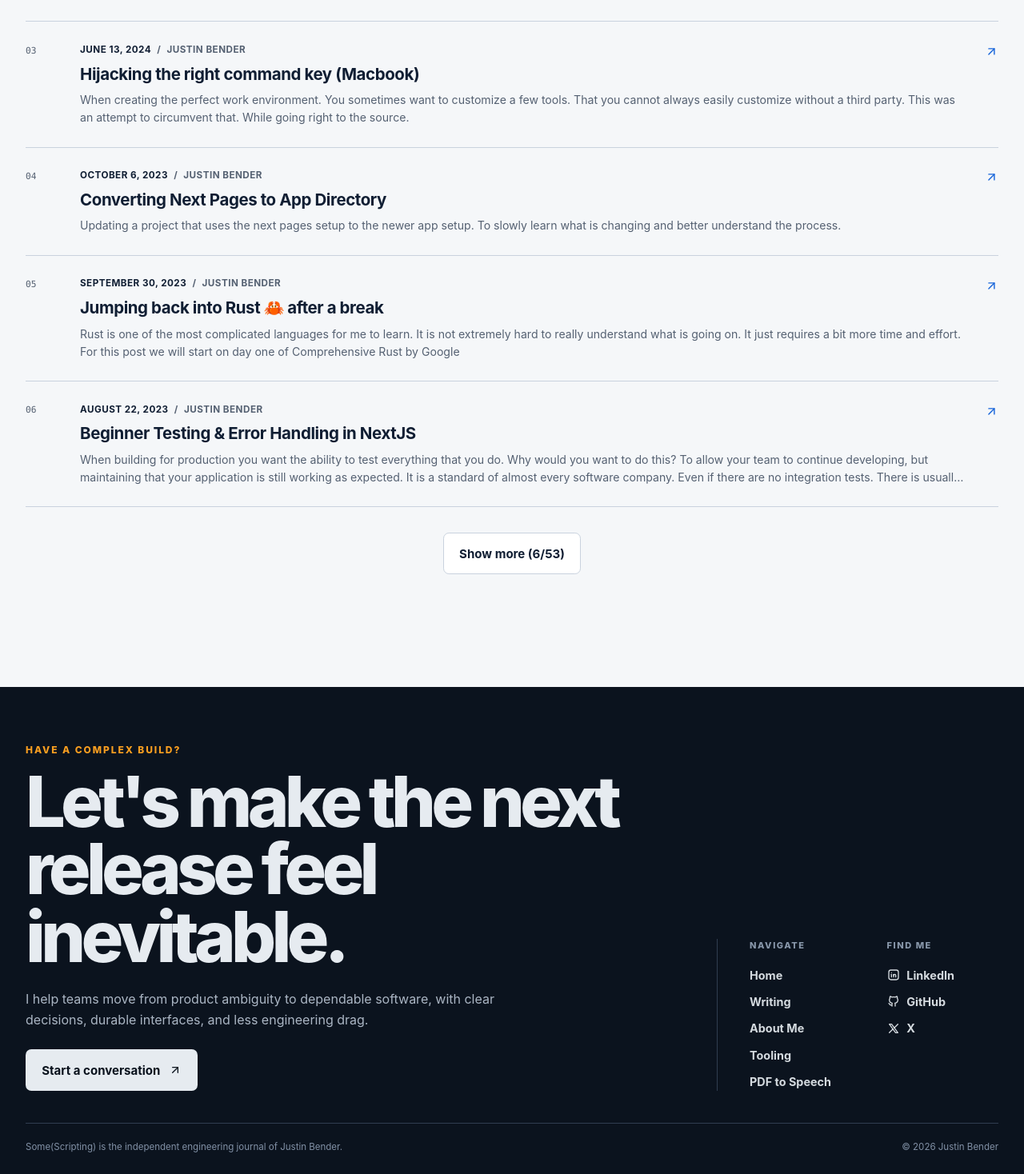
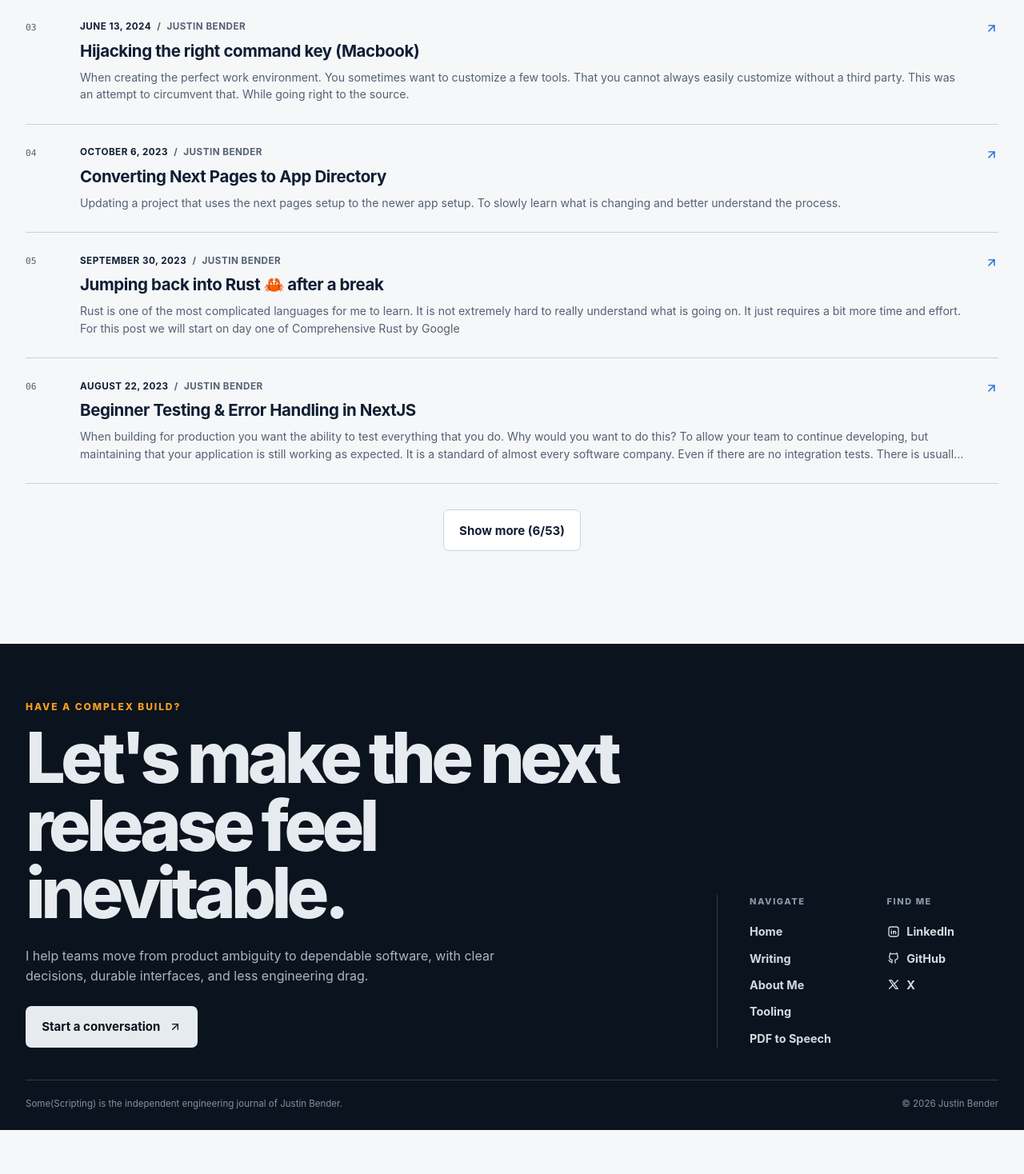
Before and after one commit to ScriptAlchemist/just_in, a Next.js app: page /writing in a window 1280 px wide. Shown: the part 1496-2964 px from the top of the page at 80% size. After the commit the page ends 2909 px from the top, so only its background shows below. Built offline with nearby package versions, Linux system fonts and the light colour scheme.

Commit message:
Tighten page spacing and defer desktop navigation layout

```diff
--- a/pages/about-me/index.tsx
+++ b/pages/about-me/index.tsx
@@ -27,9 +27,9 @@ export default function AboutMe() {
         image="/assets/blog/authors/skydiver_justin.jpeg"
         imageAlt="Justin Bender skydiving"
       />
-      <main className="about-page page-shell">
+      <div className="about-page page-shell">
         <AboutMeInfo />
-      </main>
+      </div>
     </>
   );
 }
--- a/pages/tooling/index.tsx
+++ b/pages/tooling/index.tsx
@@ -10,7 +10,7 @@ export default function Tooling() {
         description="Practical browser tools built by Justin Bender, including an accessible PDF-to-speech reader."
         path="/tooling"
       />
-      <main className="tooling-page page-shell">
+      <div className="tooling-page page-shell">
         <header className="directory-header">
           <p className="eyebrow">Useful software</p>
           <h1>Tools for real work.</h1>
@@ -39,7 +39,7 @@ export default function Tooling() {
             </Link>
           </article>
         </section>
-      </main>
+      </div>
     </>
   );
 }
--- a/pages/writing/index.tsx
+++ b/pages/writing/index.tsx
@@ -21,7 +21,7 @@ export default function Writing({ allPosts }: Props) {
         image={latestPost?.ogImage?.url || latestPost?.coverImage}
         imageAlt={latestPost ? `Cover image for ${latestPost.title}` : undefined}
       />
-      <main className="writing-page page-shell">
+      <div className="writing-page page-shell">
         <header className="directory-header">
           <p className="eyebrow">Some(Scripting) journal</p>
           <h1>Writing from the workbench.</h1>
@@ -45,7 +45,7 @@ export default function Writing({ allPosts }: Props) {
         {archivePosts.length > 0 ? (
           <MoreStories posts={archivePosts} />
         ) : null}
-      </main>
+      </div>
     </>
   );
 }
--- a/styles/index.css
+++ b/styles/index.css
@@ -438,7 +438,7 @@
 .home-hero {
   display: grid;
   gap: 2.5rem;
-  padding-block: clamp(3rem, 7vw, 5.5rem);
+  padding-block: clamp(2.75rem, 5vw, 4.5rem);
 }
 
 .hero-copy h1 {
@@ -611,7 +611,7 @@
 .services-section,
 .insights-section,
 .about-preview {
-  padding-block: clamp(3.25rem, 6vw, 5.5rem);
+  padding-block: clamp(2.75rem, 4.5vw, 3.75rem);
 }
 
 .services-section,
@@ -696,7 +696,7 @@
 }
 
 .principles-section {
-  padding-bottom: clamp(3.25rem, 6vw, 5.5rem);
+  padding-bottom: clamp(2.75rem, 4.5vw, 3.75rem);
 }
 
 .principles-panel {
@@ -819,7 +819,7 @@
 }
 
 .journal-archive {
-  margin-top: clamp(2.5rem, 5vw, 4rem);
+  margin-top: clamp(2rem, 4vw, 3rem);
 }
 
 .archive-heading-row {
@@ -1172,7 +1172,7 @@
 /* Writing and tooling directories */
 .writing-page,
 .tooling-page {
-  padding-block: clamp(2.75rem, 6vw, 5rem);
+  padding-block: clamp(2.5rem, 5vw, 4rem);
 }
 
 .directory-header {
@@ -1249,12 +1249,12 @@
 
 /* About and experience */
 .about-page {
-  padding-block: clamp(2.5rem, 6vw, 5rem);
+  padding-block: clamp(2.5rem, 5vw, 4rem);
 }
 
 .about-content {
   display: grid;
-  gap: clamp(3rem, 6vw, 5rem);
+  gap: clamp(2.5rem, 5vw, 3.75rem);
 }
 
 .about-hero {
@@ -1527,7 +1527,7 @@
 
 /* PDF reader */
 .reader-page {
-  padding-block: clamp(2.5rem, 6vw, 5rem);
+  padding-block: clamp(2.5rem, 5vw, 4rem);
 }
 
 .reader-shell {
@@ -1686,7 +1686,7 @@
 
 /* Article pages */
 .article-page {
-  padding-block: clamp(2rem, 5vw, 4.5rem);
+  padding-block: clamp(2rem, 4vw, 3.5rem);
 }
 
 .article-shell {
@@ -1806,7 +1806,7 @@
 
 /* Footer */
 .site-footer {
-  margin-top: clamp(2rem, 5vw, 4.5rem);
+  margin-top: clamp(2rem, 4vw, 3.25rem);
   background: hsl(var(--inverse));
   color: hsl(var(--inverse-foreground));
 }
@@ -1936,6 +1936,9 @@
     flex-direction: row;
   }
 
+}
+
+@media (min-width: 760px) {
   .site-nav-cta {
     display: inline-flex;
   }
@@ -2068,22 +2071,6 @@
 }
 
 @media (min-width: 980px) {
-  .site-nav-wrap {
-    grid-template-columns: minmax(14rem, 1fr) auto minmax(14rem, 1fr);
-  }
-
-  .site-nav-links {
-    display: flex;
-  }
-
-  .site-menu-button {
-    display: none;
-  }
-
-  .mobile-site-nav[data-open="true"] {
-    display: none;
-  }
-
   .home-hero {
     grid-template-columns: minmax(0, 1.35fr) minmax(21rem, 0.65fr);
     gap: clamp(2.5rem, 5vw, 4.5rem);
@@ -2127,6 +2114,24 @@
 
   .footer-bottom {
     grid-column: 1 / -1;
+  }
+}
+
+@media (min-width: 1180px) {
+  .site-nav-wrap {
+    grid-template-columns: minmax(18rem, 1fr) auto minmax(18rem, 1fr);
+  }
+
+  .site-nav-links {
+    display: flex;
+  }
+
+  .site-menu-button {
+    display: none;
+  }
+
+  .mobile-site-nav[data-open="true"] {
+    display: none;
   }
 }
 
```
